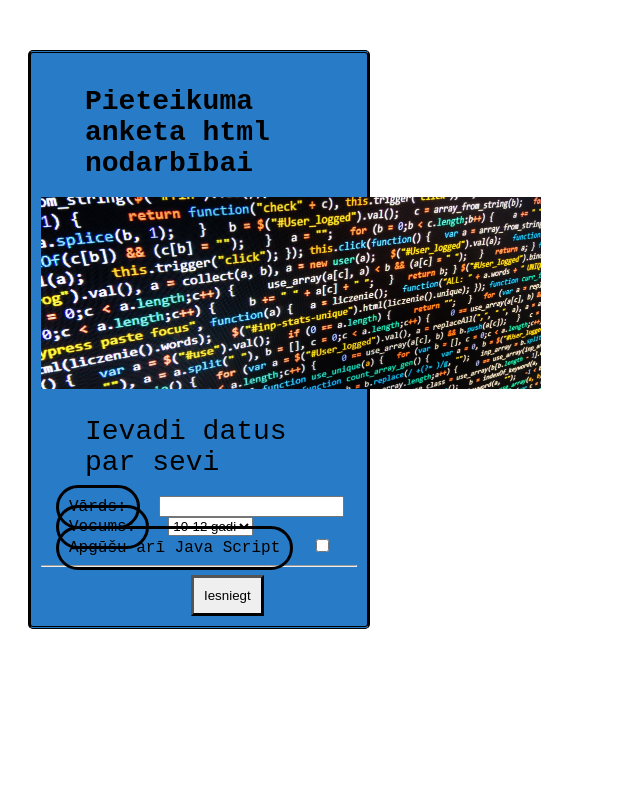
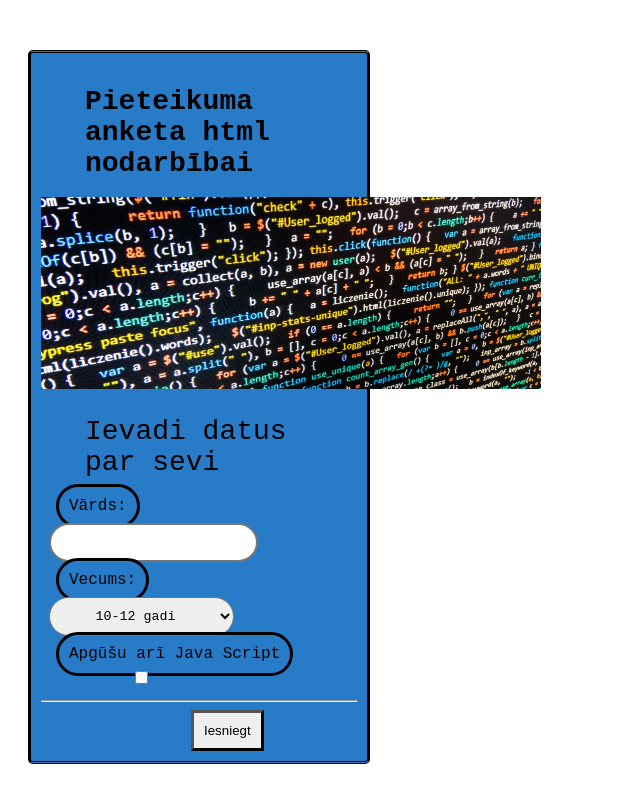
Before and after one commit to ancenata/projekts1, a plain HTML site: page index.html in a window 1280 px wide. Shown: the whole page, without its empty margins (0-640 px from the left). Drawn offline with Linux system fonts and the light colour scheme.

Commit message:
Update index.html

```diff
--- a/index.html
+++ b/index.html
@@ -12,17 +12,17 @@
       <p1 class="teksts">Ievadi datus par sevi</p1>
        <form>
         <label for="vards" class="textkaste"> Vārds:</label>
-        <input type="text" name="vards">
+        <input type="text" name="vards" class="izvele">
        </form>
      <label for="vecums" class="textkaste">Vecums:</label>
-    	<select name="vecums" >
+    	<select name="vecums" class="izvele">
         	<option value="10-12">10-12 gadi</option>
         	<option value="13-16">13-16 gadi</option>
         	<option value="17-19">17-19 gadi</option>
     	</select>
      <br>
       <label for="apgusu ari Java Script" class="textkaste">Apgūšu arī Java Script</label>
-      <input type="checkbox" id="apgusu ari Java Script" name="apgūšu arī Java Script">
+      <input type="checkbox" id="apgusu ari Java Script" name="apgūšu arī Java Script" class="izvele">
       <hr>
       <button class="butt">Iesniegt</button>
      </div>
```
